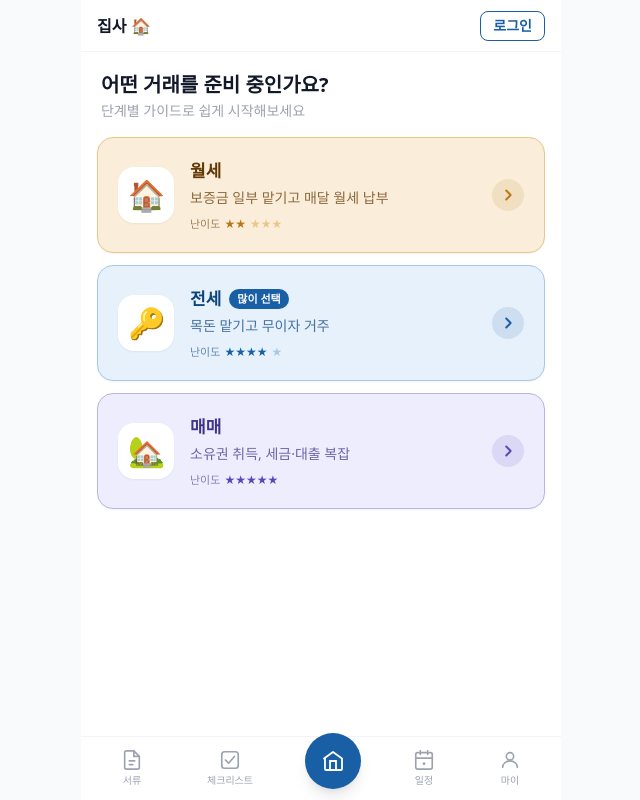
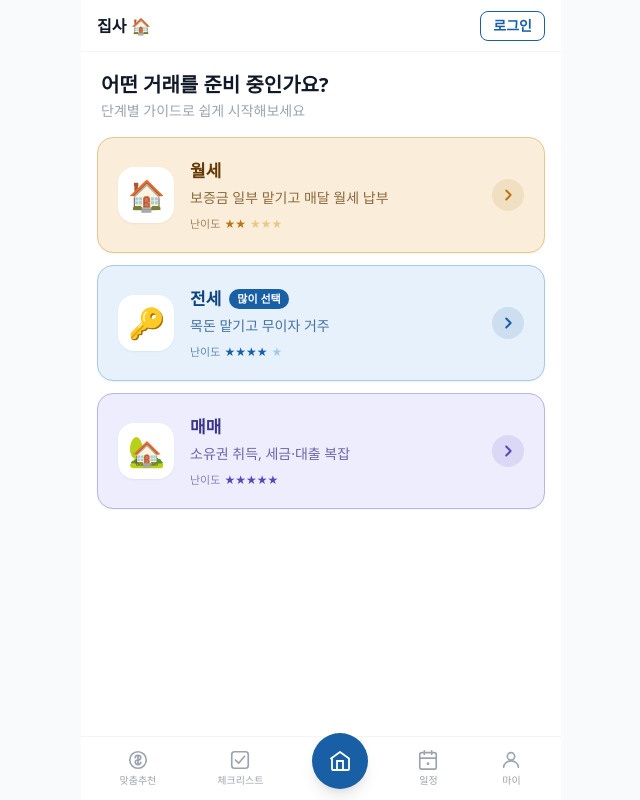
Before and after one commit to jipsa-app/jipsa-client, a React (Vite) app: page / in a window 1280 px wide. Shown: the whole page, without its empty margins (319-959 px from the left). Built offline with nearby package versions, Linux system fonts and the light colour scheme.

Commit message:
feat: 탭바 서류→맞춤추천으로 교체

```diff
--- a/src/components/BottomNav.jsx
+++ b/src/components/BottomNav.jsx
@@ -8,11 +8,11 @@ export default function BottomNav() {
 
   const tabs = [
     {
-      key: 'documents',
-      label: '서류',
-      icon: DocumentIcon,
-      active: isActive('/documents'),
-      onClick: () => navigate('/documents'),
+      key: 'assets',
+      label: '맞춤추천',
+      icon: LoanIcon,
+      active: isActive('/mypage/assets'),
+      onClick: () => navigate('/mypage/assets'),
     },
     {
       key: 'checklist',
@@ -87,13 +87,13 @@ function HomeIcon({ home }) {
   )
 }
 
-function DocumentIcon({ active }) {
+function LoanIcon({ active }) {
   return (
     <svg width="22" height="22" viewBox="0 0 24 24" fill="none">
-      <path d="M14 2H6a2 2 0 00-2 2v16a2 2 0 002 2h12a2 2 0 002-2V8l-6-6z"
+      <circle cx="12" cy="12" r="9"
         stroke={active ? '#185FA5' : '#9ca3af'} strokeWidth="1.8"
-        fill={active ? '#E6F1FB' : 'none'} strokeLinecap="round" strokeLinejoin="round"/>
-      <path d="M14 2v6h6M9 13h6M9 17h4"
+        fill={active ? '#E6F1FB' : 'none'}/>
+      <path d="M12 7v10M9 9.5C9 8.1 10.3 7 12 7s3 1.1 3 2.5-1.3 2.5-3 2.5-3 1.1-3 2.5S10.3 17 12 17s3-1.1 3-2.5"
         stroke={active ? '#185FA5' : '#9ca3af'} strokeWidth="1.8" strokeLinecap="round"/>
     </svg>
   )
```
